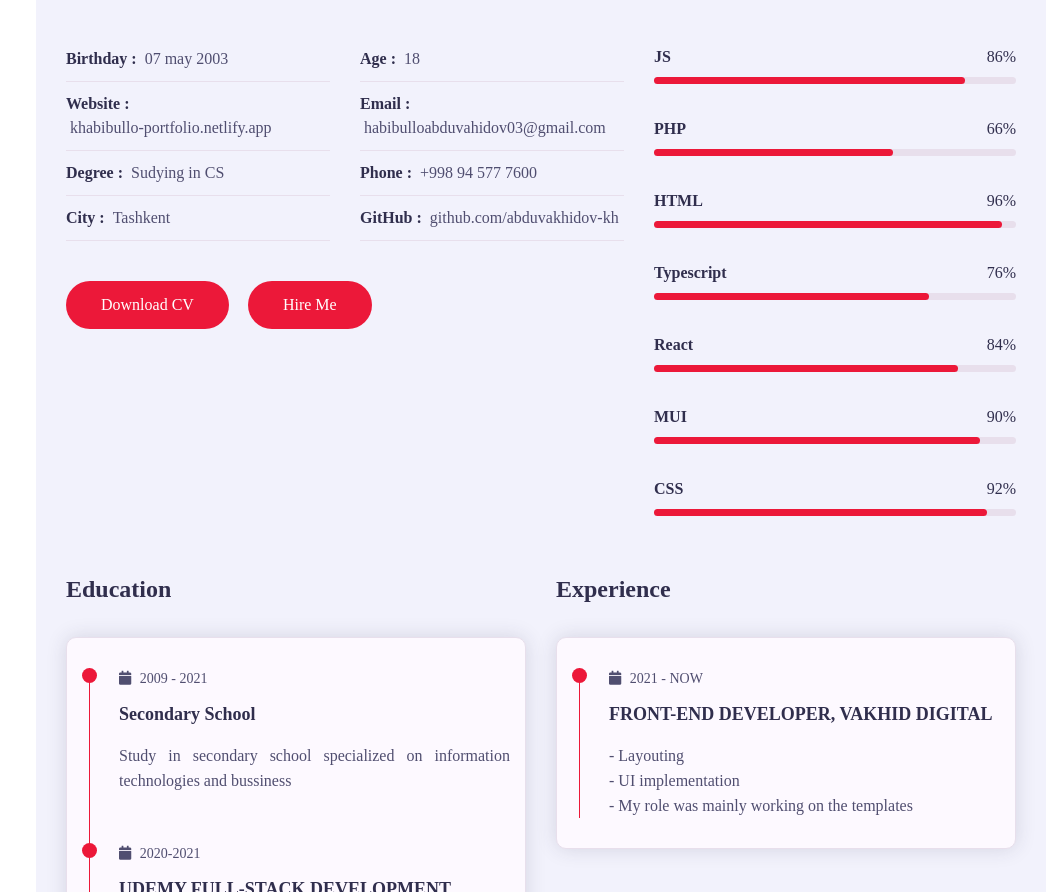
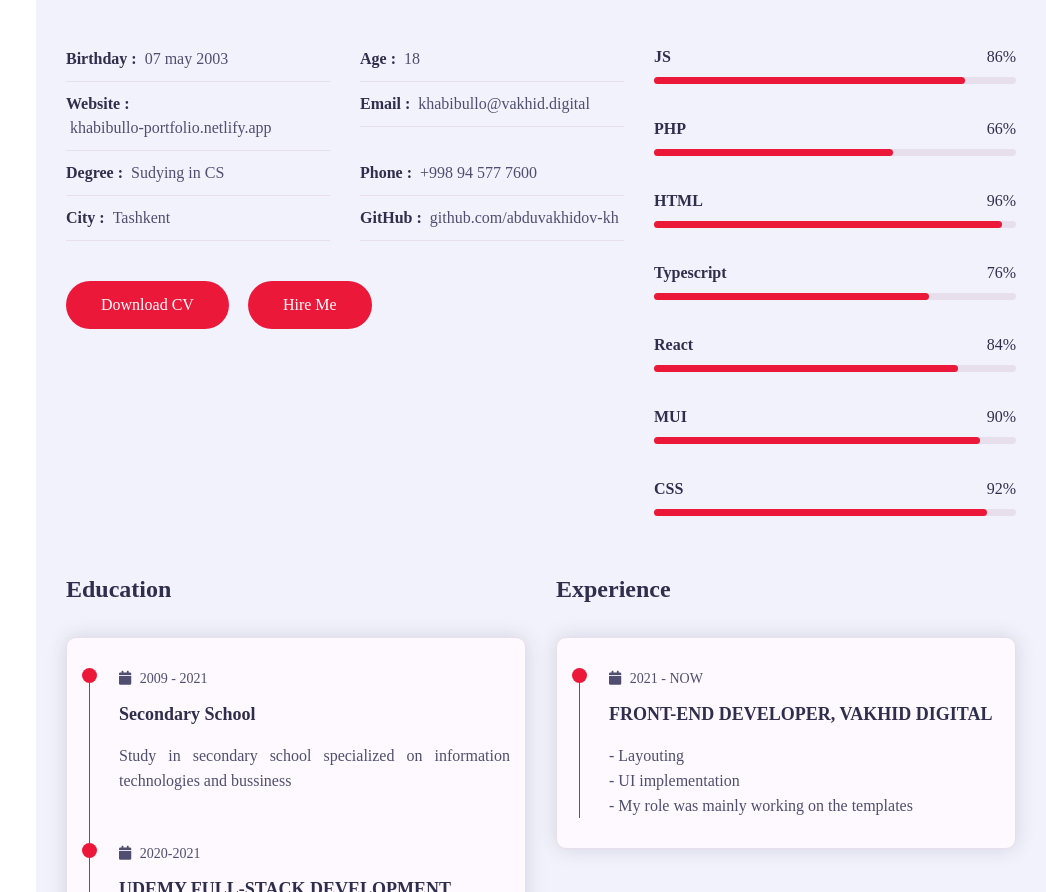
Before and after one commit to abduvakhidov-kh/portfolio, a plain HTML site: page index.html in a window 1280 px wide. Shown: the part 1134-2026 px from the top of the page, without its empty margins (234-1280 px from the left). Drawn offline with nearby package versions, Linux system fonts and the light colour scheme; a web font is replaced by a local one.

Commit message:
change an email address

```diff
--- a/index.html
+++ b/index.html
@@ -85,7 +85,7 @@
                       <p>Website : <span>khabibullo-portfolio.netlify.app</span></p>
                     </div>
                     <div class="info-item padd-15">
-                      <p>Email : <span>habibulloabduvahidov03@gmail.com</span></p>
+                      <p>Email : <span>khabibullo@vakhid.digital</span></p>
                     </div>
                     <div class="info-item padd-15">
                       <p>Degree : <span> Sudying in CS</span></p>
```
